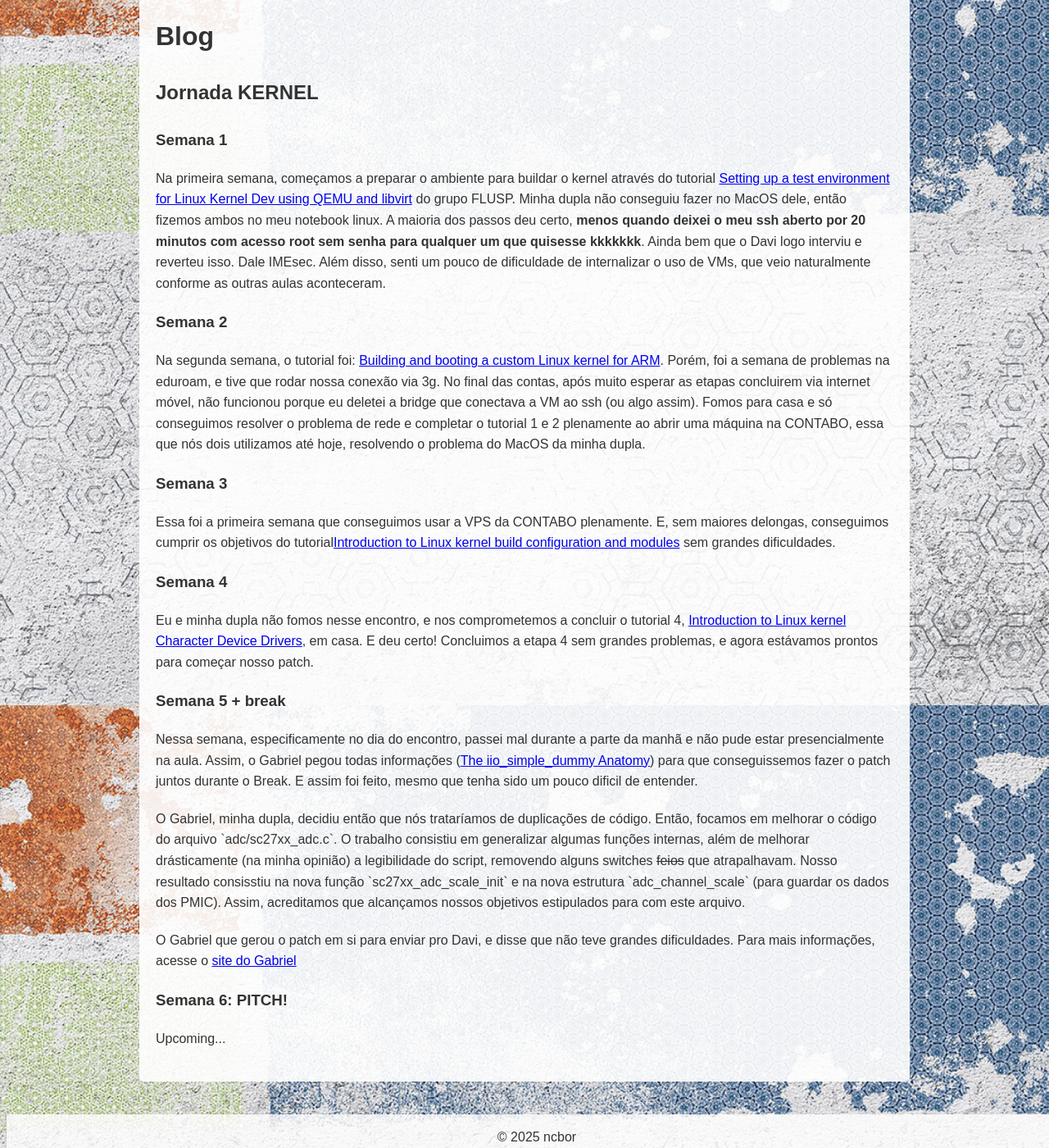
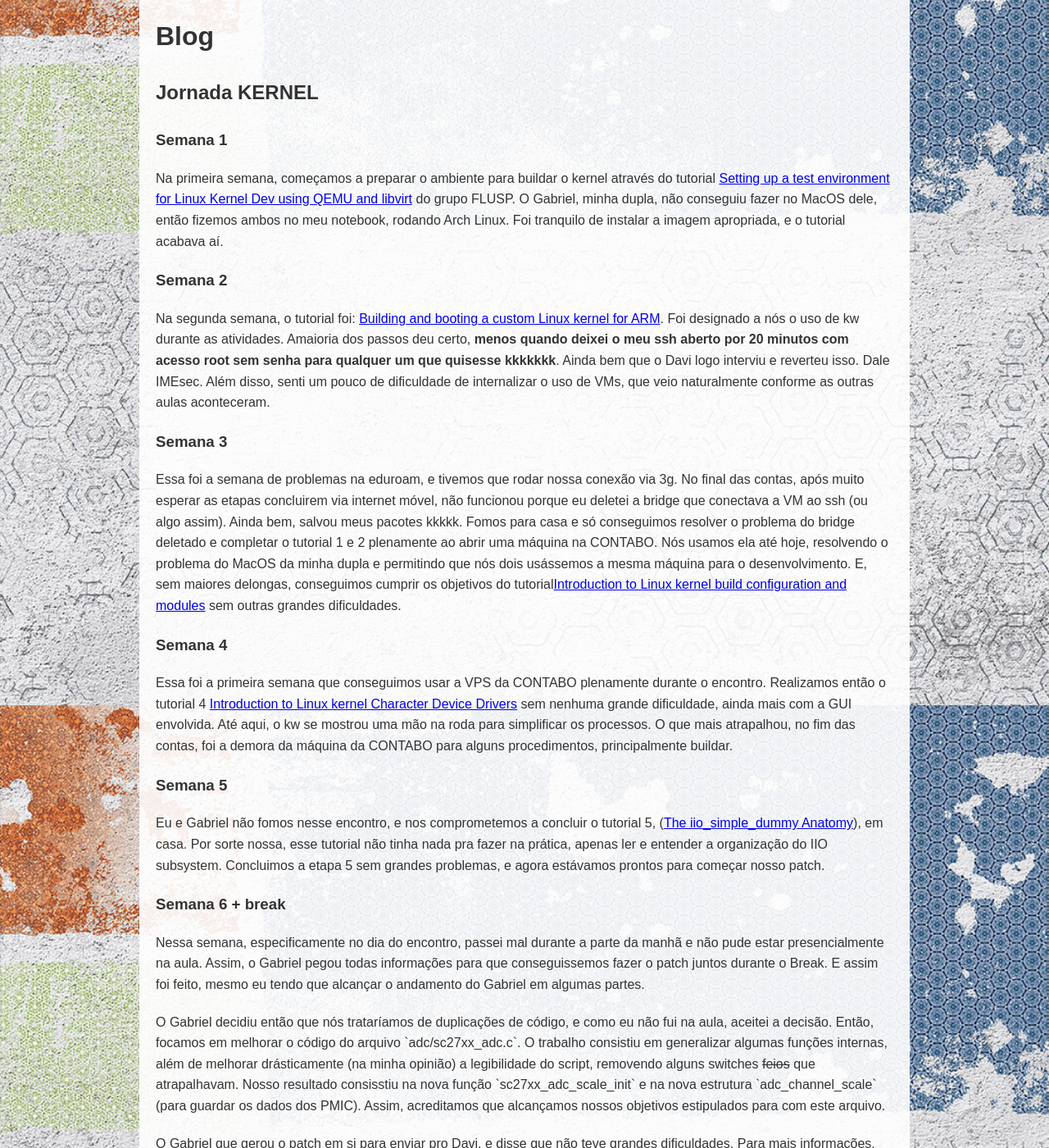
Before and after one commit to ncbor/ncbor.github.io, a Jekyll site: the page built from blog.html, in a window 1280 px wide and 1400 px high, scrolled down 235 px. Shown: the whole window at 82% size. Built offline with Jekyll 4.4.1, drawn with Linux system fonts in a browser that asks for light colours.

Commit message:
Update blog.html

```diff
--- a/blog.html
+++ b/blog.html
@@ -35,8 +35,15 @@ title: "Blog"
                 >Setting up a test environment for Linux Kernel Dev using QEMU
                 and libvirt</a
             >
-            do grupo FLUSP. Minha dupla não conseguiu fazer no MacOS dele, então
-            fizemos ambos no meu notebook linux. A maioria dos passos deu certo,
+            do grupo FLUSP. O Gabriel, minha dupla, não conseguiu fazer no MacOS dele, então
+            fizemos ambos no meu notebook, rodando Arch Linux. Foi tranquilo de instalar a imagem apropriada, e o tutorial acabava aí.
+        </p>
+        <h3>Semana 2</h3>
+        <p>
+            Na segunda semana, o tutorial foi:
+            <a href="https://flusp.ime.usp.br/kernel/build-linux-for-arm/"
+                >Building and booting a custom Linux kernel for ARM</a
+            >.  Foi designado a nós o uso de kw durante as atividades. Amaioria dos passos deu certo,
             <b
                 >menos quando deixei o meu ssh aberto por 20 minutos com acesso
                 root sem senha para qualquer um que quisesse kkkkkkk</b
@@ -44,52 +51,48 @@ title: "Blog"
             Além disso, senti um pouco de dificuldade de internalizar o uso de
             VMs, que veio naturalmente conforme as outras aulas aconteceram.
         </p>
-        <h3>Semana 2</h3>
+        <h3>Semana 3</h3>
         <p>
-            Na segunda semana, o tutorial foi:
-            <a href="https://flusp.ime.usp.br/kernel/build-linux-for-arm/"
-                >Building and booting a custom Linux kernel for ARM</a
-            >. Porém, foi a semana de problemas na eduroam, e tive que rodar
+            Essa foi a semana de problemas na eduroam, e tivemos que rodar
             nossa conexão via 3g. No final das contas, após muito esperar as
             etapas concluirem via internet móvel, não funcionou porque eu
-            deletei a bridge que conectava a VM ao ssh (ou algo assim). Fomos
-            para casa e só conseguimos resolver o problema de rede e completar o
-            tutorial 1 e 2 plenamente ao abrir uma máquina na CONTABO, essa que
-            nós dois utilizamos até hoje, resolvendo o problema do MacOS da
-            minha dupla.
-        </p>
-        <h3>Semana 3</h3>
-        <p>
-            Essa foi a primeira semana que conseguimos usar a VPS da CONTABO
-            plenamente. E, sem maiores delongas, conseguimos cumprir os
+            deletei a bridge que conectava a VM ao ssh (ou algo assim). Ainda bem, salvou meus pacotes kkkkk. Fomos
+            para casa e só conseguimos resolver o problema do bridge deletado e completar o
+            tutorial 1 e 2 plenamente ao abrir uma máquina na CONTABO. Nós usamos ela até hoje, resolvendo o problema do MacOS da
+            minha dupla e permitindo que nós dois usássemos a mesma máquina para o desenvolvimento. E, sem maiores delongas, conseguimos cumprir os
             objetivos do tutorial<a
                 href="https://flusp.ime.usp.br/kernel/modules-intro/"
                 >Introduction to Linux kernel build configuration and modules</a
             >
-            sem grandes dificuldades.
+            sem outras grandes dificuldades.
         </p>
         <h3>Semana 4</h3>
         <p>
-            Eu e minha dupla não fomos nesse encontro, e nos comprometemos a
-            concluir o tutorial 4,
-            <a href="https://flusp.ime.usp.br/kernel/char-drivers-intro/"
+            Essa foi a primeira semana que conseguimos usar a VPS da CONTABO
+            plenamente durante o encontro. Realizamos então o tutorial 4 <a href="https://flusp.ime.usp.br/kernel/char-drivers-intro/"
                 >Introduction to Linux kernel Character Device Drivers</a
-            >, em casa. E deu certo! Concluimos a etapa 4 sem grandes problemas,
+            > sem nenhuma grande dificuldade, ainda mais com a GUI envolvida. Até aqui, o kw se mostrou uma mão na roda para simplificar os processos.
+            O que mais atrapalhou, no fim das contas, foi a demora da máquina da CONTABO para alguns procedimentos, principalmente buildar.
+        </p>
+        <h3>Semana 5</h3>
+        <p>
+            Eu e Gabriel não fomos nesse encontro, e nos comprometemos a
+            concluir o tutorial 5, (<a
+                href="https://flusp.ime.usp.br/iio/iio-dummy-anatomy/"
+                >The iio_simple_dummy Anatomy</a
+            >), em casa. Por sorte nossa, esse tutorial não tinha nada pra fazer na prática,
+            apenas ler e entender a organização do IIO subsystem. Concluimos a etapa 5 sem grandes problemas,
             e agora estávamos prontos para começar nosso patch.
-        </p>
-        <h3>Semana 5 + break</h3>
-        <p>
+
+        <h3>Semana 6 + break</h3>
             Nessa semana, especificamente no dia do encontro, passei mal durante
             a parte da manhã e não pude estar presencialmente na aula. Assim, o
-            Gabriel pegou todas informações (<a
-                href="https://flusp.ime.usp.br/iio/iio-dummy-anatomy/"
-                >The iio_simple_dummy Anatomy</a
-            >) para que conseguissemos fazer o patch juntos durante o Break. E
-            assim foi feito, mesmo que tenha sido um pouco dificil de entender.
+            Gabriel pegou todas informações para que conseguissemos fazer o patch juntos durante o Break. E
+            assim foi feito, mesmo eu tendo que alcançar o andamento do Gabriel em algumas partes.
         </p>
         <p>
-            O Gabriel, minha dupla, decidiu então que nós trataríamos de
-            duplicações de código. Então, focamos em melhorar o código do
+            O Gabriel decidiu então que nós trataríamos de
+            duplicações de código, e como eu não fui na aula, aceitei a decisão. Então, focamos em melhorar o código do
             arquivo `adc/sc27xx_adc.c`. O trabalho consistiu em generalizar
             algumas funções internas, além de melhorar drásticamente (na minha
             opinião) a legibilidade do script, removendo alguns switches
```
Also changed, not shown: other parts of blog.html (+1 -1 lines).
